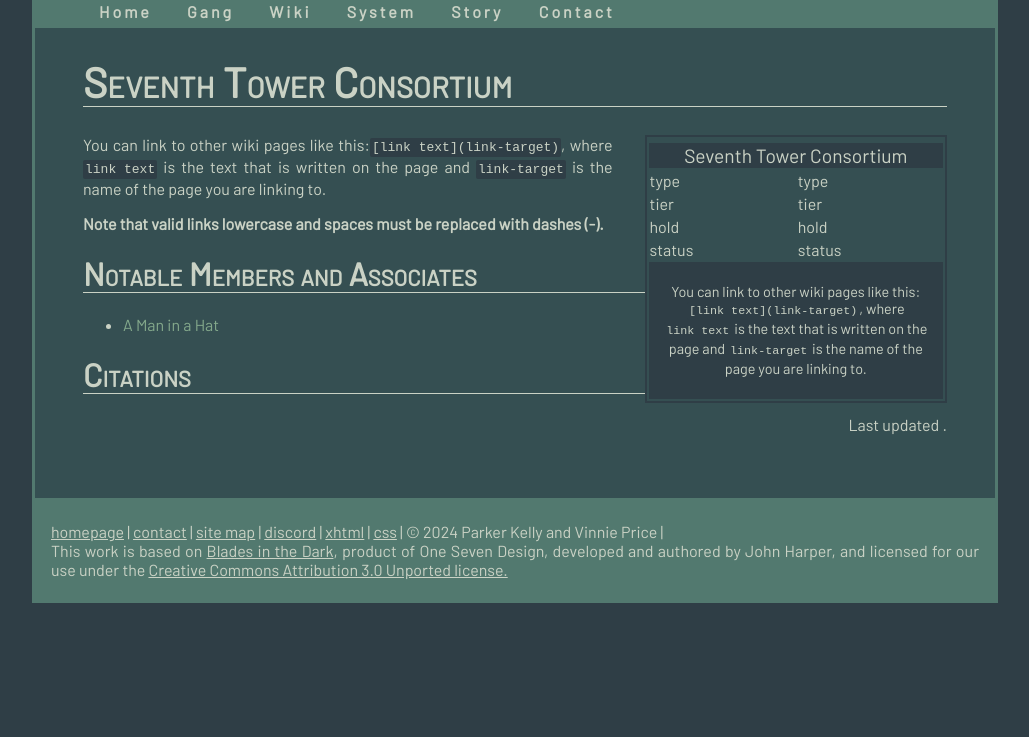
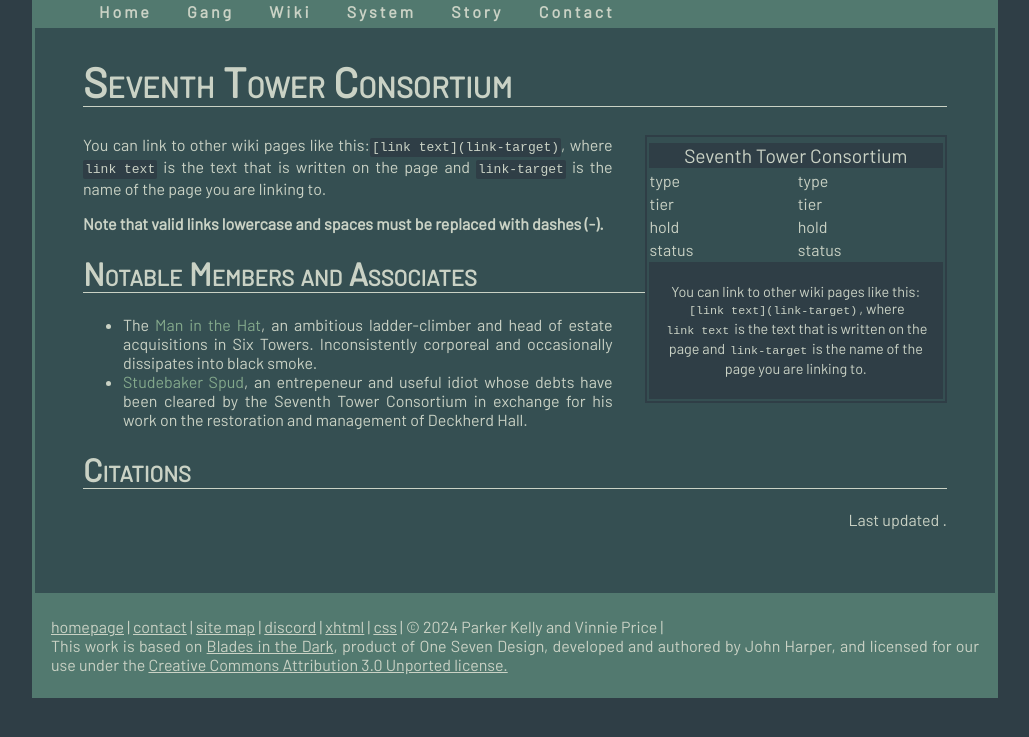
Before and after one commit to BitD-Philly/bitd-philly.github.io, a Jekyll site: the page built from all_collections/_factions/seventh-tower-consortium.md, in a window 1280 px wide, cut to the strip 104-841 px from the top of the page. Shown: the whole strip, without its empty margins (125-1154 px from the left). Built offline with Jekyll 4.4.1, drawn with Linux system fonts in a browser that asks for light colours.

Commit message:
Update seventh tower wiki page

```diff
--- a/all_collections/_factions/seventh-tower-consortium.md
+++ b/all_collections/_factions/seventh-tower-consortium.md
@@ -14,7 +14,8 @@ You can link to other wiki pages like this:`[link text](link-target)`, where `li
 
 # Notable Members and Associates
 
-* [A Man in a Hat](npcs#joseph-woodward)
+* The [Man in the Hat](npcs#joseph-woodward), an ambitious ladder-climber and head of estate acquisitions in Six Towers. Inconsistently corporeal and occasionally dissipates into black smoke.
+* [Studebaker Spud](npcs#studebaker-spud), an entrepeneur and useful idiot whose debts have been cleared by the Seventh Tower Consortium in exchange for his work on the restoration and management of Deckherd Hall.
 
 # Citations
 
```
